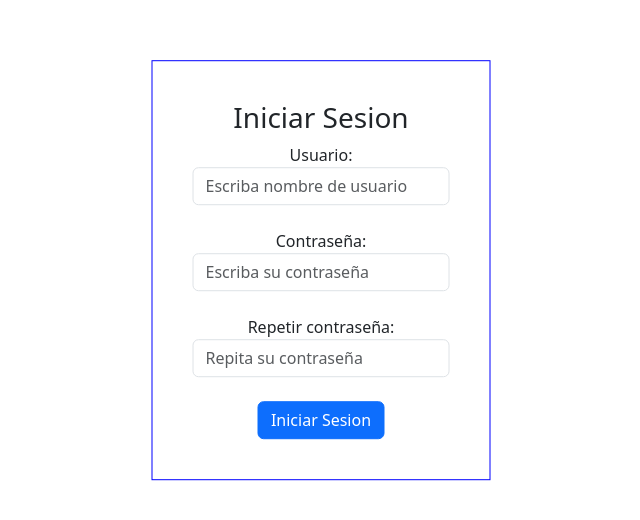
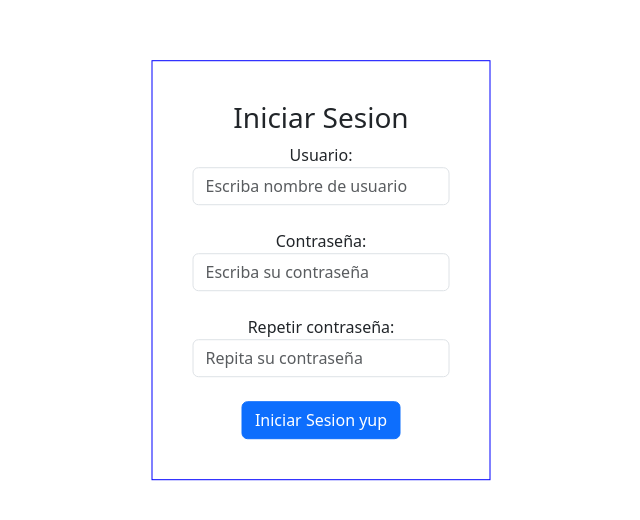
Before and after one commit to yurisaraviad/login-react, a React (Create React App) app: page / in a window 1280 px wide. Shown: the part 130-650 px from the top of the page, without its empty margins (319-959 px from the left). Built offline with nearby package versions, Linux system fonts and the light colour scheme.

Commit message:
yup implementado2

```diff
--- a/src/pages/Login.js
+++ b/src/pages/Login.js
@@ -161,7 +161,7 @@ iniciarSesionk=async()=>{
 
 
                     <br/>
-                    <button className="btn btn-primary" type="submit" >Iniciar Sesion</button>
+                    <button className="btn btn-primary" type="submit" >Iniciar Sesion yup</button>
 
                     <br/>
 
```
